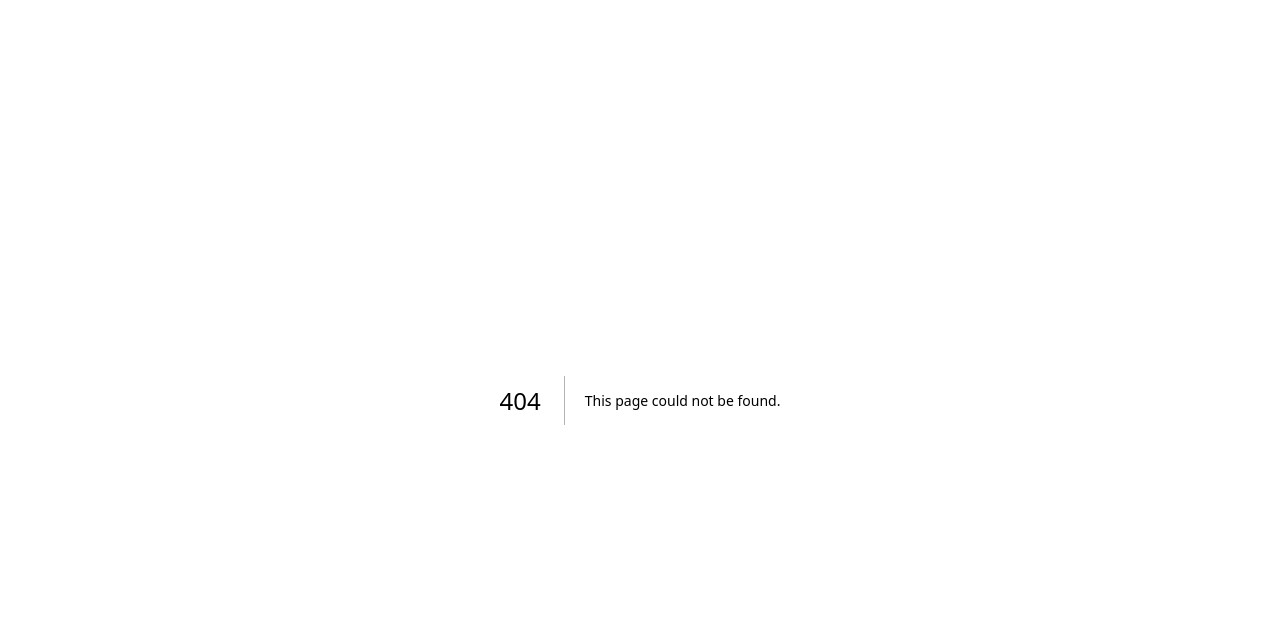
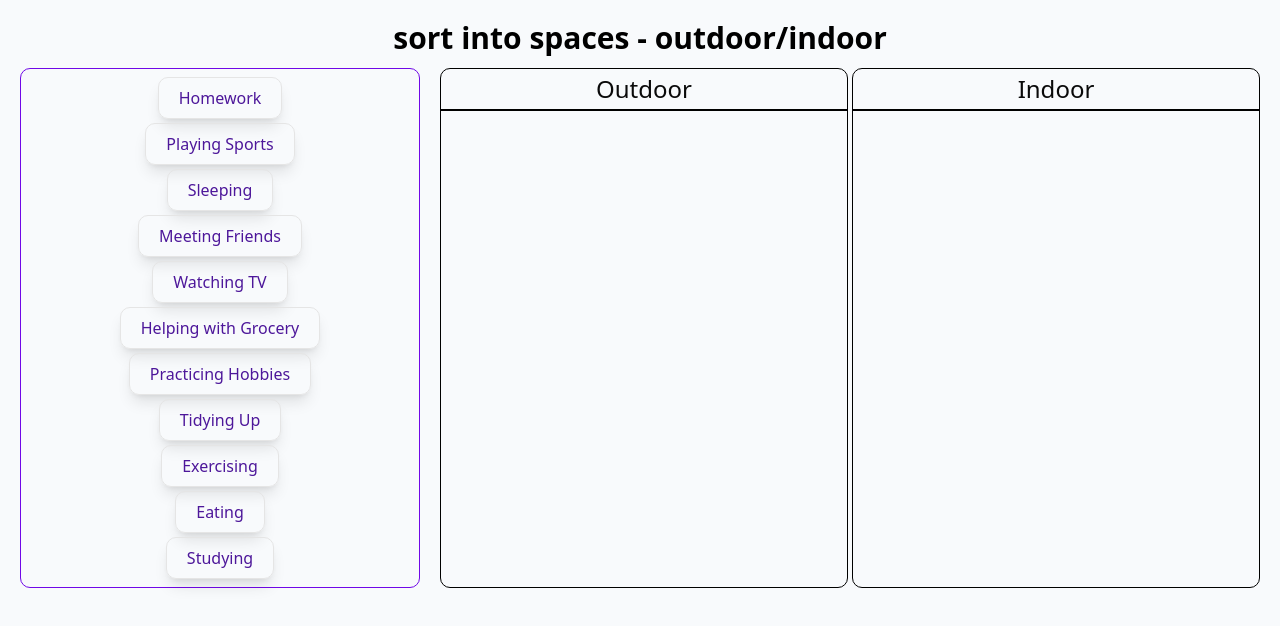
Before and after one commit to vyomr-innovations/module3-hosting-activities, a Next.js app: page /C18-L1-A3 in a window 1280 px wide. Before the commit this address had no page. Shown: the top 626 px of the page. Built offline with nearby package versions, Linux system fonts and the light colour scheme.

Commit message:
add new activity C18-L1-A3

```diff
--- /dev/null
+++ b/src/app/C18-L1-A3/page.tsx
@@ -0,0 +1,12 @@
+import LayoutC18L1A3 from '@/layoutC18-L1-A3'
+import React from 'react'
+
+const Page = () => {
+  return (
+    <div>
+      <LayoutC18L1A3/>
+    </div>
+  )
+}
+
+export default Page
--- a/src/components/wellDone.tsx
+++ b/src/components/wellDone.tsx
@@ -27,7 +27,7 @@ const Welldone = ({ open, setOpen }: myProps) => {
   if (open) {
     sound?.play();
   } else {
-    sound?.remove();
+    sound?.pause();
   }
   return (
     <AlertDialog open={open} onOpenChange={setOpen}>
--- /dev/null
+++ b/src/layoutC18-L1-A3/dragData.json
@@ -0,0 +1,56 @@
+[
+    {
+        "text":"Homework",
+        "val":"indoor"
+    },
+
+    {
+        "text":"Playing Sports",
+        "val":"outdoor"
+    },
+
+    {
+        "text":"Sleeping",
+        "val":"indoor"
+    },
+
+    {
+        "text":"Meeting Friends",
+        "val":"outdoor"
+    },
+
+    {
+        "text":"Watching TV",
+        "val":"indoor"
+    },
+
+    {
+        "text":"Helping with Grocery",
+        "val":"indoor"
+    },
+
+    {
+        "text":"Practicing Hobbies",
+        "val":"indoor"
+    },
+
+    {
+        "text":"Tidying Up",
+        "val":"indoor"
+    },
+
+    {
+        "text":"Exercising",
+        "val":"indoor"
+    },
+
+    {
+        "text":"Eating",
+        "val":"indoor"
+    },
+
+    {
+        "text":"Studying",
+        "val":"indoor"
+    }
+]
--- /dev/null
+++ b/src/layoutC18-L1-A3/dropData.json
@@ -0,0 +1,10 @@
+[
+    {
+        "heading": "Outdoor",
+        "value": "outdoor"
+    },
+    {
+        "heading": "Indoor",
+        "value": "indoor"
+    }
+]
--- /dev/null
+++ b/src/layoutC18-L1-A3/index.tsx
@@ -0,0 +1,15 @@
+
+import MainScreen from './mainScreen'
+
+
+const LayoutC18L1A3 = () => {
+
+  return (
+    <div>
+     <MainScreen />
+
+    </div>
+  )
+}
+
+export default LayoutC18L1A3
--- /dev/null
+++ b/src/layoutC18-L1-A3/mainScreen.tsx
@@ -0,0 +1,146 @@
+"use client";
+import React, { useState } from "react";
+import dropData from "@/layoutC18-L1-A3/dropData.json";
+import dragData from "@/layoutC18-L1-A3/dragData.json";
+import Welldone from "@/components/wellDone";
+type dragType = {
+  text: string;
+  val: string;
+};
+
+const MainScreen = () => {
+  const [open, setOpen] = useState(false);
+  // Pehle ye tha: string[]
+  // Ab hoga: { text: string; time: string }[]
+  const [dropItems, setDropItems] = useState<{
+    [key: number]: { text: string; time: string }[];
+  }>({});
+  const [pendingDropIndex, setPendingDropIndex] = useState<number | null>(null);
+
+  const [shuffle, setShuffle] = useState(dragData);
+  const [filter, setFilter] = useState(shuffle);
+  const [selectedItem, setSelectedItem] = useState<dragType | null>(null);
+  const [showOptionDialog, setShowOptionDialog] = useState(false);
+
+  const handleDrag = (e: React.DragEvent, item: dragType) => {
+    e.dataTransfer?.setData("drag", JSON.stringify(item));
+  };
+
+  const handleDrop = (e: React.DragEvent, value: string, index: number) => {
+    const dropItem: dragType = JSON.parse(e.dataTransfer?.getData("drag"));
+
+    if (value === dropItem.val) {
+      const Shuffled = [...filter].sort(() => Math.random() - 0.5);
+      setShuffle(Shuffled);
+      const updateData = Shuffled.filter((item) => item.text !== dropItem.text);
+      setFilter(updateData);
+
+      setSelectedItem(dropItem);
+      setPendingDropIndex(index);
+      setShowOptionDialog(true);
+    }
+  };
+
+  const handleTimeSelect = (time: string) => {
+    if (selectedItem && pendingDropIndex !== null) {
+      setDropItems((prev) => ({
+        ...prev,
+        [pendingDropIndex]: prev[pendingDropIndex]
+          ? [...prev[pendingDropIndex], { text: selectedItem.text, time }]
+          : [{ text: selectedItem.text, time }],
+      }));
+
+      setSelectedItem(null);
+      setPendingDropIndex(null);
+      setShowOptionDialog(false);
+      if (filter.length === 0) {
+        setOpen(true);
+      }
+    }
+  };
+
+  return (
+    <div className="min-h-screen bg-[#F8FAFC] flex justify-start gap-3 p-5 items-center flex-col">
+      <h4 className="text-3xl font-bold text-center text-black">
+        sort into spaces - outdoor/indoor
+      </h4>
+      <div className="grid grid-cols-12 w-full  gap-5">
+        <div
+          className={`${
+            filter.length === 0 ? "hidden" : "col-span-4"
+          }  w-full border border-violet-700 p-2 rounded-lg  `}
+        >
+          <div className=" flex items-center flex-col gap-1">
+            {filter.map((item, index) => (
+              <span
+                key={index}
+                draggable
+                onDragStart={(e) => handleDrag(e, item)}
+                className=" shadow-lg  text-center border text-violet-900 px-5 py-2 rounded-lg cursor-grab active:cursor-grabbing"
+              >
+                {item.text}
+              </span>
+            ))}
+          </div>
+        </div>
+        <div
+          className={`${
+            filter.length === 0 ? "col-span-12" : "col-span-8"
+          }  h-full w-full`}
+        >
+          <div className="grid grid-cols-12 h-full w-full gap-1">
+            {dropData.map((item, index) => (
+              <div
+                onDrop={(e) => handleDrop(e, item.value, index)}
+                onDragOver={(e) => e.preventDefault()}
+                key={index}
+                className="col-span-6 h-full border border-black rounded-lg w-full flex flex-col gap-3 "
+              >
+                <h5 className="w-full text-2xl text-center border-b-2 border-black p-1">
+                  {item.heading}
+                </h5>
+                <div className=" p-1 flex justify-start items-center gap-1 flex-col ">
+                  {dropItems[index]?.map((i, index) => (
+                    <h5
+                      key={index}
+                      className=" p-1 text-md text-center border rounded-lg font-bold min-w-[300px]  border-black"
+                    >
+                      {i.text} - {i.time} min
+                    </h5>
+                  ))}
+                </div>
+              </div>
+            ))}
+          </div>
+        </div>
+      </div>
+      {showOptionDialog && selectedItem && (
+        <div className="fixed inset-0 bg-black bg-opacity-50 flex justify-center items-center z-50">
+          <div className="bg-white p-5 rounded-lg max-w-md w-full shadow-xl">
+            <h2 className="text-xl font-bold  text-center">
+              Please assign time for this task
+            </h2>
+            <h2 className="text-violet-600 text-center text-2xl font-bold py-4">
+              {selectedItem.text}
+            </h2>
+            <div className="grid grid-cols-2 gap-3">
+              {["30", "60", "90", "120"].map((option, idx) => (
+                <button
+                  key={idx}
+                  onClick={() => handleTimeSelect(option)}
+                  className="bg-violet-100 cursor-pointer text-violet-900 font-semibold px-4 py-2 rounded-lg border hover:bg-violet-200"
+                >
+                  {option} min
+                </button>
+              ))}
+            </div>
+          </div>
+        </div>
+      )}
+
+      <Welldone open={open} setOpen={setOpen} />
+    </div>
+  );
+};
+
+export default MainScreen;
--- /dev/null
+++ b/src/layoutC18-L1-A3/result.tsx
@@ -0,0 +1,12 @@
+import WellDoneScreen from '@/components/wellDoneScreen'
+import React from 'react'
+
+const Result = () => {
+  return (
+    <div>
+      <WellDoneScreen/>
+    </div>
+  )
+}
+
+export default Result
--- a/src/lib/routes.json
+++ b/src/lib/routes.json
@@ -6,6 +6,11 @@
     {
         "link": "C17-L1-PCS",
         "activity": "Circle the different object"
+    },
+
+    {
+        "link": "C18-L1-A3",
+        "activity": "Sort and assign time"
     },
 
     {
```
